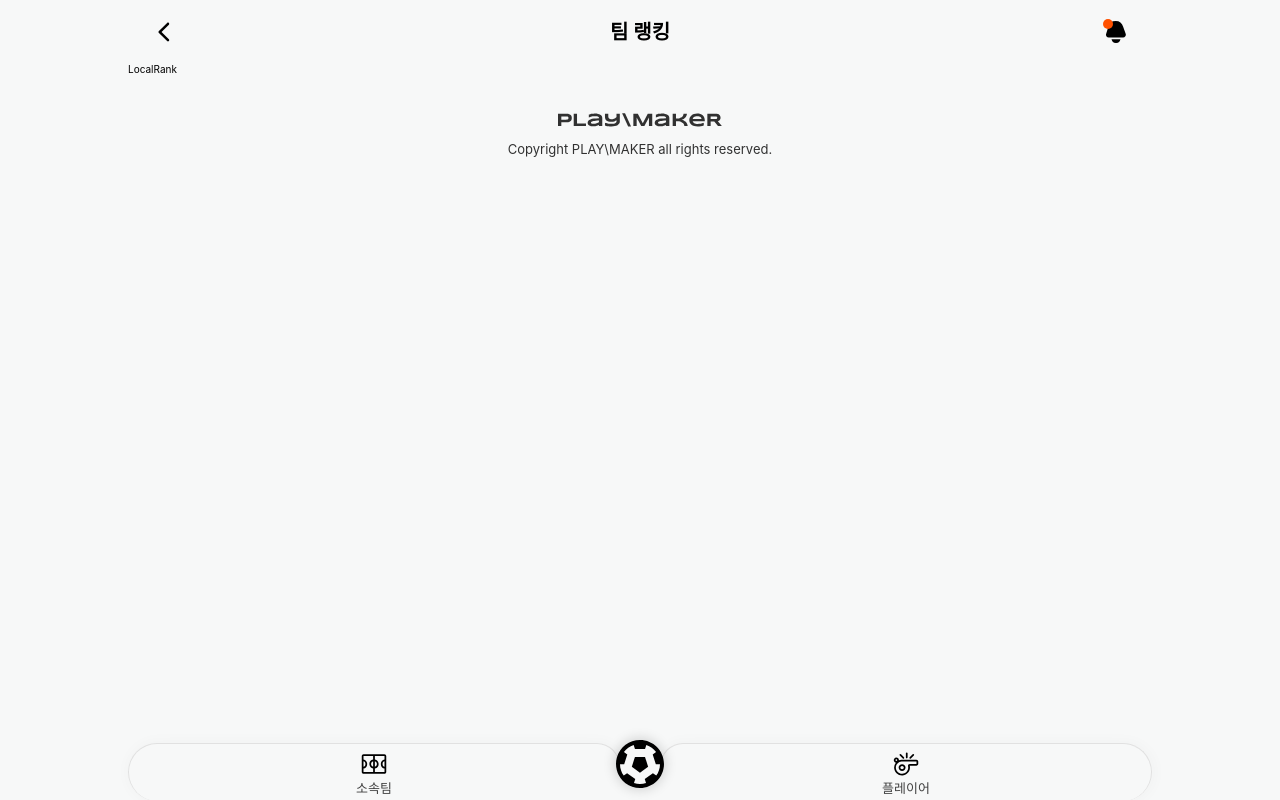
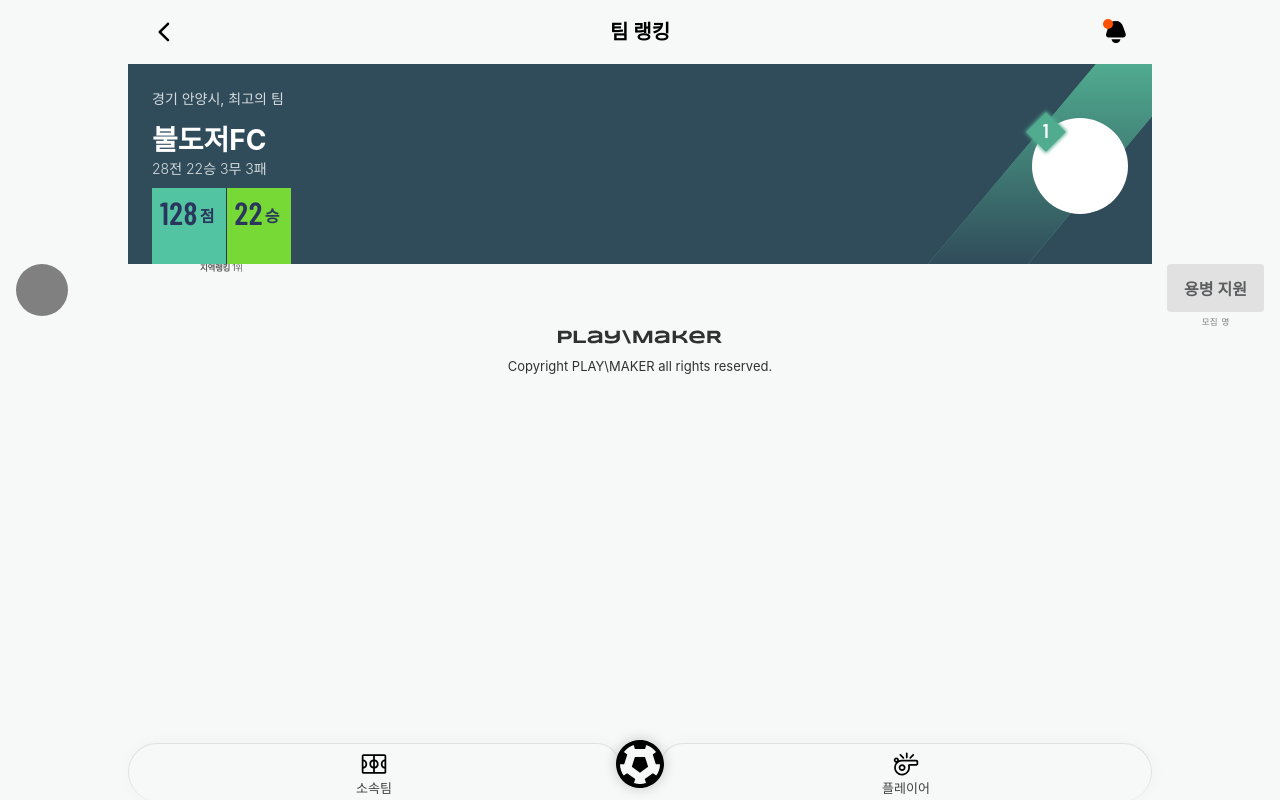
Before and after one commit to playmakersports/playmaker-fe, a Next.js app: page /rank/team in a window 1280 px wide. Built offline with nearby package versions, Linux system fonts and the light colour scheme; a web font is replaced by a local one.

Commit message:
[Feat] 팀 랭킹 페이지 상단 구현

```diff
--- a/src/pages/rank/team.tsx
+++ b/src/pages/rank/team.tsx
@@ -1,7 +1,255 @@
 import React from "react";
+import styled from "@emotion/styled";
+import Button from "@/src/components/Common/Button";
 
 function LocalTeamRank() {
-    return <div>LocalRank</div>;
+    const today = new Date();
+
+    const data = [
+        {
+            teamname: "",
+            teamRank: 1,
+        },
+    ];
+    return (
+        <Container>
+            <FirstPlace>
+                <p className="location-name">경기 안양시, 최고의 팀</p>
+                <FirstTeamInfo>
+                    <p className="team-image numbers"></p>
+                    <p className="team-name">불도저FC</p>
+                    <p className="team-match-history">28전 22승 3무 3패</p>
+                </FirstTeamInfo>
+                <FirstTeamPoint>
+                    <p className="team-point">
+                        <strong className="numbers">128</strong>점
+                    </p>
+                    <p className="team-recent-win">
+                        <strong className="numbers">22</strong>승
+                    </p>
+                </FirstTeamPoint>
+            </FirstPlace>
+            <List>
+                {data.map((item, index) => (
+                    <Item key={index}>
+                        <i className="find-team-logo" />
+                        <TeamName>
+                            <span className="find-team-name">{item.teamname}</span>
+                            <span className="find-team-rank">
+                                <strong>지역랭킹</strong> {item.teamRank}위
+                            </span>
+                        </TeamName>
+                        <p className="find-play-info">
+                            <br />
+                        </p>
+                        <Apply>
+                            <Button type="button" mode="sub1" size="medium" text="용병 지원" />
+                            <p className="find-player-number">명</p>
+                        </Apply>
+                    </Item>
+                ))}
+            </List>
+        </Container>
+    );
 }
 
+const Container = styled.section``;
+const FirstPlace = styled.div`
+    position: relative;
+    padding: 28px 24px;
+    height: 200px;
+    background-color: ${({ theme }) => theme.color.sub1};
+    overflow: hidden;
+    .location-name {
+        color: #fff;
+        opacity: 0.8;
+        font-size: 1.4rem;
+    }
+
+    &:before {
+        content: "";
+        position: absolute;
+        top: 0;
+        right: 40px;
+        display: block;
+        width: 100px;
+        height: 100%;
+        background: linear-gradient(
+            180deg,
+            ${({ theme }) => theme.color.sub2} 0%,
+            ${({ theme }) => theme.color.sub1} 100%
+        );
+        background-color: ${({ theme }) => theme.color.sub2};
+        transform: skew(-40deg);
+    }
+`;
+
+const FirstTeamInfo = styled.div`
+    position: relative;
+    margin: 20px 0 0;
+    .team-image {
+        position: absolute;
+        top: -8px;
+        right: 0;
+        width: 96px;
+        height: 96px;
+        background-color: #fff;
+        border-radius: 100%;
+        &::before {
+            content: "";
+            position: absolute;
+            top: 0;
+            left: 0;
+            width: 28px;
+            height: 28px;
+            background-color: ${({ theme }) => theme.color.sub2};
+            transform: rotate(45deg);
+            box-shadow: 0 0 4px 1px ${({ theme }) => theme.color.sub2};
+        }
+        &::after {
+            content: "1";
+            position: absolute;
+            top: 0;
+            left: 0;
+            width: 28px;
+            height: 28px;
+            text-align: center;
+            color: #fff;
+            font-weight: 600;
+            font-size: 2rem;
+            line-height: 24px;
+        }
+    }
+    .team-name {
+        color: #fff;
+        font-size: 2.8rem;
+        font-weight: 700;
+    }
+    .team-match-history {
+        margin: 8px 0 0;
+        color: #fff;
+        font-weight: 300;
+        font-size: 1.4rem;
+        opacity: 0.8;
+    }
+`;
+const FirstTeamPoint = styled.div`
+    position: absolute;
+    display: flex;
+    gap: 1px;
+    bottom: 0;
+    height: 76px;
+    background-color: ${({ theme }) => theme.color.highlight};
+    p {
+        display: inline-flex;
+        align-items: flex-end;
+        gap: 2px;
+        height: 100%;
+        padding: 0 12px 40px 8px;
+        font-weight: 700;
+        font-size: 1.6rem;
+        letter-spacing: -1px;
+    }
+    .team-point {
+        color: ${({ theme }) => theme.color.highlight};
+        background-color: #53c4a2;
+    }
+    .team-recent-win {
+        color: ${({ theme }) => theme.color.highlight};
+        background-color: ${({ theme }) => theme.color.green};
+    }
+    .numbers {
+        margin-bottom: -4px;
+        font-size: 3.2rem;
+    }
+`;
+
+const List = styled.ul`
+    display: flex;
+    flex-direction: column;
+    gap: 40px;
+`;
+const TeamName = styled.p`
+    display: inline-flex;
+    align-items: center;
+    gap: 8px;
+    .find-team-name {
+        font-size: 1.1rem;
+        font-weight: 600;
+    }
+    .find-team-rank {
+        color: ${({ theme }) => theme.color.gray4};
+        font-size: 0.85rem;
+        font-weight: 400;
+        letter-spacing: -0.3px;
+    }
+`;
+const Item = styled.li`
+    display: flex;
+    padding: 0 0 0 64px;
+    flex-direction: column;
+    justify-content: space-between;
+    gap: 6px;
+    .find-team-logo {
+        position: absolute;
+        left: 16px;
+        display: block;
+        width: 52px;
+        height: 52px;
+        background-color: grey;
+        border-radius: 100%;
+    }
+    .find-play-info {
+        flex: 2;
+        font-size: 0.9rem;
+        line-height: 1.2rem;
+        opacity: 0.8;
+        .play-place {
+            font-size: 0.8rem;
+        }
+    }
+`;
+
+const Apply = styled.div`
+    position: absolute;
+    right: 16px;
+    display: flex;
+    flex-direction: column;
+    align-items: center;
+    gap: 6px;
+    .find-player-number {
+        display: inline-flex;
+        align-items: center;
+        font-size: 0.85rem;
+        font-weight: 500;
+        color: ${({ theme }) => theme.color.gray3};
+        gap: 4px;
+        &::before {
+            content: "모집";
+        }
+    }
+`;
+
+const ModalContainer = styled.div`
+    .popup-contents {
+        margin: 0 0 6px;
+        line-height: 1rem;
+        font-size: 0.9rem;
+        text-align: center;
+    }
+    .popup-confirm-msg {
+        margin: 12px 0 8px;
+        padding: 12px 0 0;
+        font-size: 1rem;
+        font-weight: 600;
+        text-align: center;
+    }
+    .popup-desc {
+        color: var(--dark);
+        font-size: 0.8rem;
+        line-height: 1.1rem;
+        text-align: center;
+    }
+`;
+
 export default LocalTeamRank;
```
